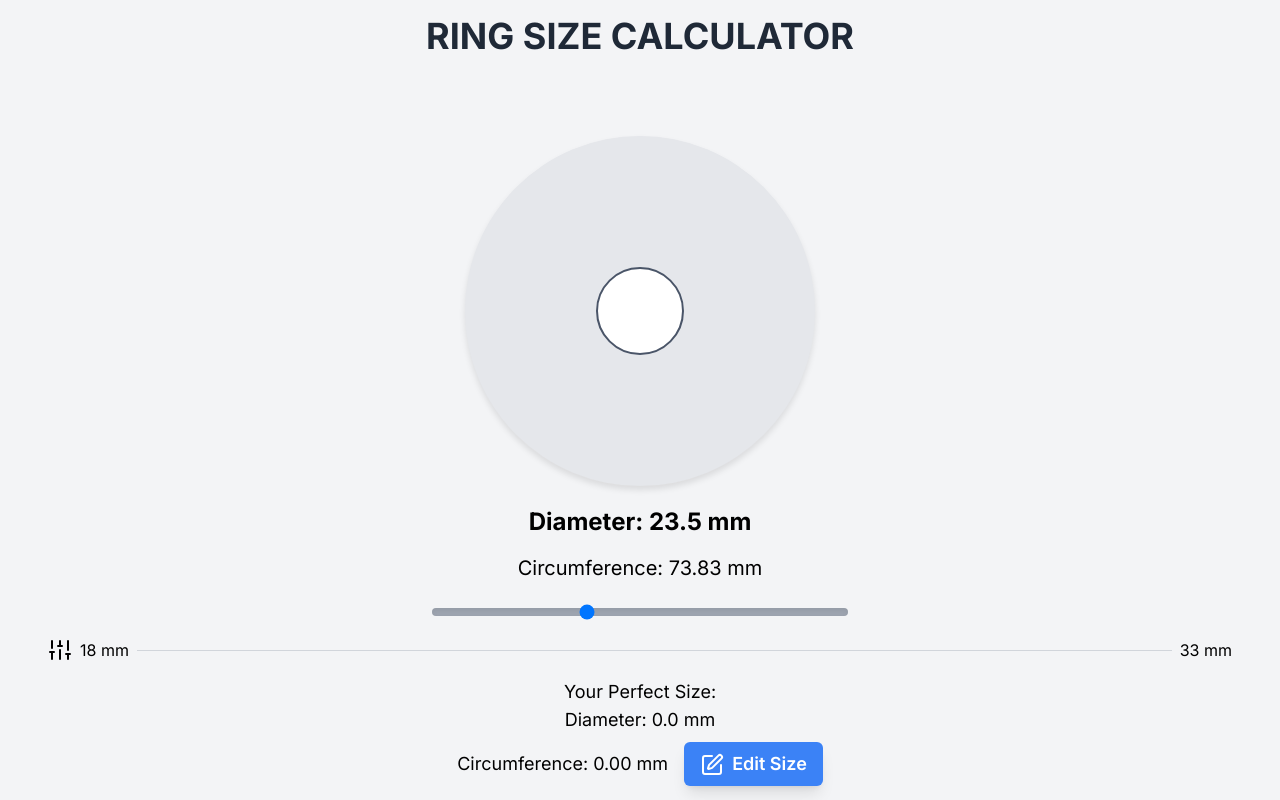
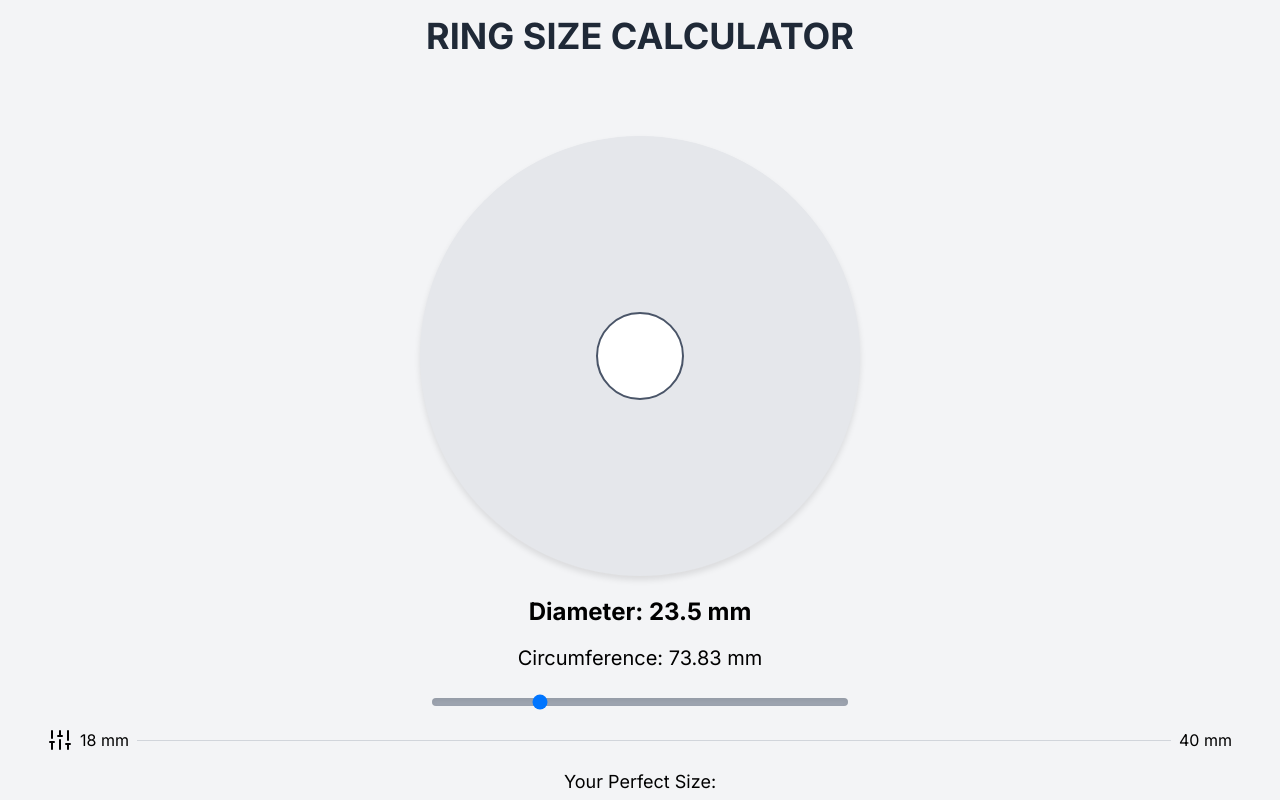
Before and after one commit to zabi076/RingSizeCalculator, a Next.js app: page / in a window 1280 px wide. Shown: the top 800 px of the page. Built offline with nearby package versions, Linux system fonts and the light colour scheme.

Commit message:
circle wala masla

```diff
--- a/src/app/components/RingSliderPage.tsx
+++ b/src/app/components/RingSliderPage.tsx
@@ -4,7 +4,7 @@ import { Sliders, CheckCircle, Edit } from 'lucide-react';
 import Button from './button';
 
 const RingSlider = () => {
-  const [size, setSize] = useState(23.5);
+  const [size, setSize] = useState(23.5); // Default size in mm
   const [perfectSize, setPerfectSize] = useState(0);
   const [isEditing, setIsEditing] = useState(false);
 
@@ -25,8 +25,8 @@ const RingSlider = () => {
     const touch = e.touches[0];
     const slider = e.currentTarget;
     const rect = slider.getBoundingClientRect();
-    const newSize = ((touch.clientX - rect.left) / rect.width) * (30 - 18) + 15;
-    const clampedSize = Math.min(Math.max(newSize, 18), 30);
+    const newSize = ((touch.clientX - rect.left) / rect.width) * (40 - 18) + 18; // Adjusted range to 18 - 40 mm
+    const clampedSize = Math.min(Math.max(newSize, 18), 40);
     handleSizeChange(parseFloat(clampedSize.toFixed(1)));
   };
 
@@ -37,23 +37,20 @@ const RingSlider = () => {
   return (
     <div className="flex flex-col items-center w-full px-4 py-6 sm:py-8 md:py-12">
       <div
-        className="bg-gray-200 rounded-full flex items-center justify-center relative"
+        className="flex items-center justify-center relative bg-gray-200 rounded-full"
         style={{
-          width: '80vw', // Increased to 80% of viewport width for better size on mobile
-          height: '80vw', // Increased to 80% of viewport height for better size on mobile
-          maxWidth: '350px', // Increased max width for larger screens
-          maxHeight: '350px', // Increased max height for larger screens
-          padding: '10px',
+          width: 'clamp(220px, 80vw, 440px)', // Adjust container size slightly larger
+          height: 'clamp(220px, 80vw, 440px)', // Adjust container size slightly larger
           marginBottom: '20px',
           boxShadow: '0 4px 6px rgba(0, 0, 0, 0.1)',
-          pointerEvents: 'none'
+          padding: '10px'
         }}
       >
         <div
           className="bg-white rounded-full"
           style={{
-            width: `${size}mm`,
-            height: `${size}mm`,
+            width: `${size}mm`, // Actual circle size in mm
+            height: `${size}mm`, // Actual circle size in mm
             border: '2px solid #4a5568'
           }}
         ></div>
@@ -68,7 +65,7 @@ const RingSlider = () => {
         <input
           type="range"
           min="18"
-          max="33"
+          max="40"
           step="0.1"
           value={size}
           onChange={(e) => handleSizeChange(parseFloat(e.target.value))}
@@ -82,7 +79,7 @@ const RingSlider = () => {
         <Sliders className="mr-2" />
         <span>18 mm</span>
         <div className="flex-grow mx-2 h-px bg-gray-300"></div>
-        <span>33 mm</span>
+        <span>40 mm</span>
       </div>
       {perfectSize === null || isEditing ? (
         <Button onClick={handleSetPerfectSize}>
```
